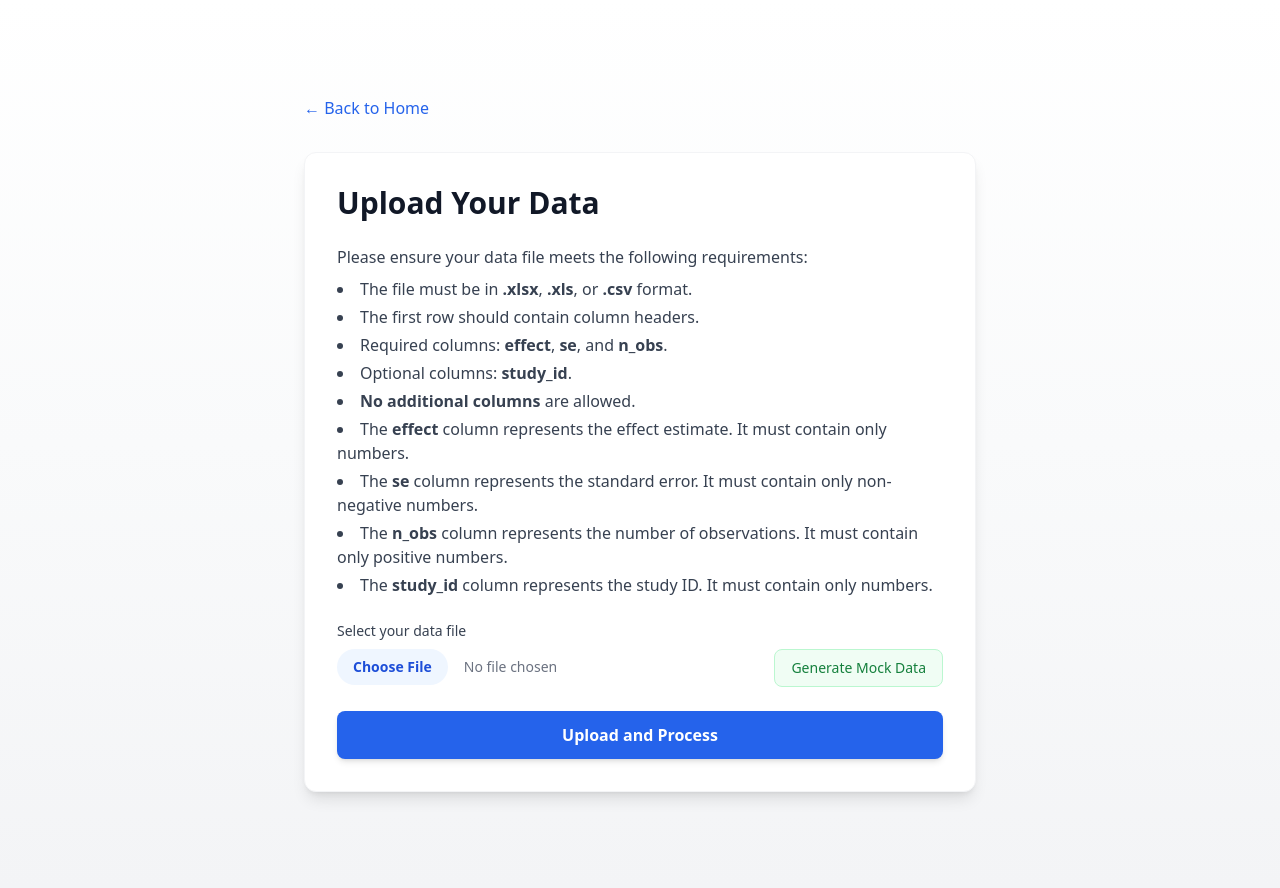
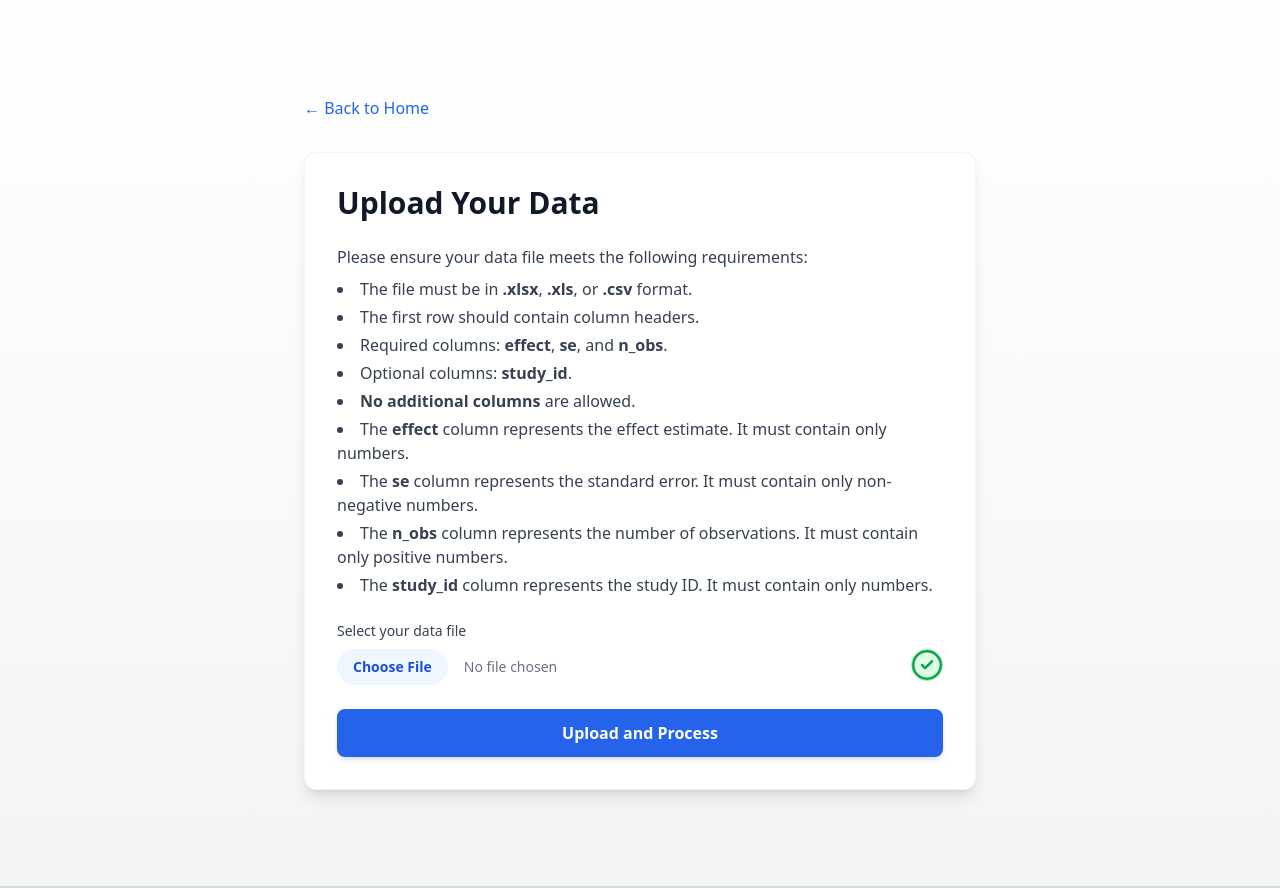
Before and after one commit to PetrCala/maive-ui, a Next.js app in the folder apps/react-ui/client/: page /upload in a window 1280 px wide. Both pictures are taken after a click on the button "Generate Mock Data". Built offline with nearby package versions, Linux system fonts and the light colour scheme.

Commit message:
style: add a standalone file for the success indicator

```diff
--- /dev/null
+++ b/apps/react-ui/client/src/components/SuccessIndicator.tsx
@@ -0,0 +1,28 @@
+export default function SuccessIndicator() {
+	return (
+		<span className="flex items-center justify-center w-8 h-8 rounded-full bg-green-100 border border-green-300 dark:bg-green-900/50 dark:border-green-700 p-0">
+			<svg
+				className="w-10 h-10 text-green-600 dark:text-green-300"
+				fill="none"
+				stroke="currentColor"
+				strokeWidth={2}
+				viewBox="0 0 24 24"
+				aria-hidden="true"
+			>
+				<circle
+					cx="12"
+					cy="12"
+					r="11"
+					stroke="currentColor"
+					strokeWidth="2"
+					fill="none"
+				/>
+				<path
+					strokeLinecap="round"
+					strokeLinejoin="round"
+					d="M8 12l2.5 2.5L16 9"
+				/>
+			</svg>
+		</span>
+	)
+}
--- a/apps/react-ui/client/src/pages/upload/index.tsx
+++ b/apps/react-ui/client/src/pages/upload/index.tsx
@@ -6,6 +6,7 @@ import { useRouter } from "next/navigation"
 import { useDataStore, dataCache } from "@store/dataStore"
 import { generateDataId, processUploadedFile } from "@utils/dataUtils"
 import { generateMockCSVFile } from "@utils/mockData"
+import SuccessIndicator from "@/components/SuccessIndicator"
 
 export default function UploadPage() {
 	const [selectedFile, setSelectedFile] = useState<File | null>(null)
@@ -140,7 +141,8 @@ export default function UploadPage() {
 										cursor-pointer
 										transition-colors duration-200"
 								/>
-								{process.env.NODE_ENV === "development" && (
+								{process.env.NODE_ENV === "development" &&
+									(!selectedFile ? (
 										<button
 											type="button"
 											onClick={handleGenerateMockData}
@@ -148,7 +150,9 @@ export default function UploadPage() {
 										>
 											Generate Mock Data
 										</button>
-								)}
+									) : (
+										<SuccessIndicator />
+									))}
 							</div>
 						</div>
 
```
Lines whose indentation alone changed are shown as unchanged.
